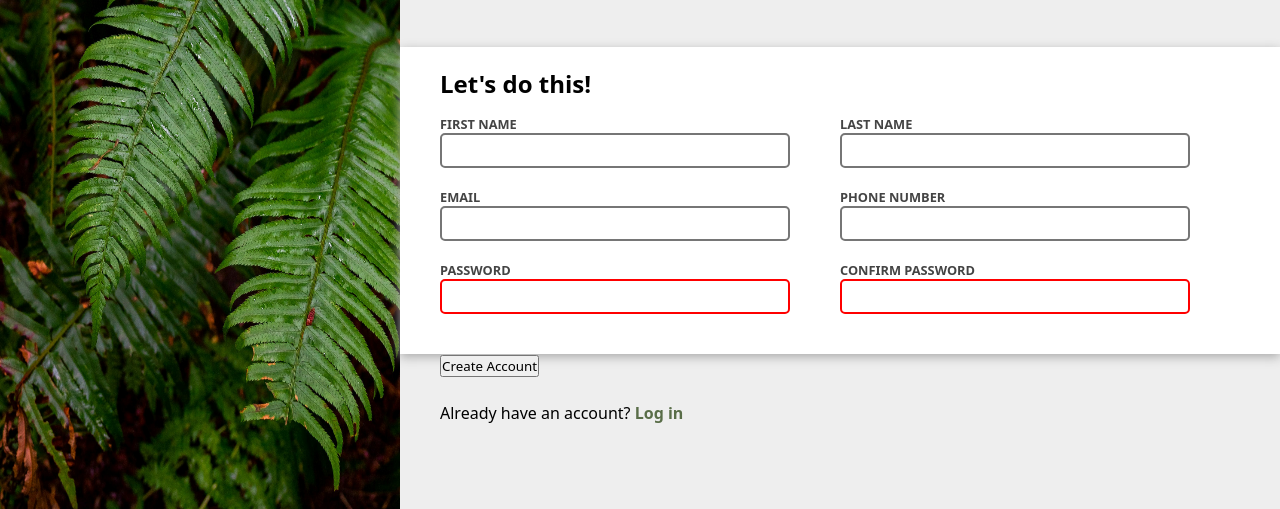
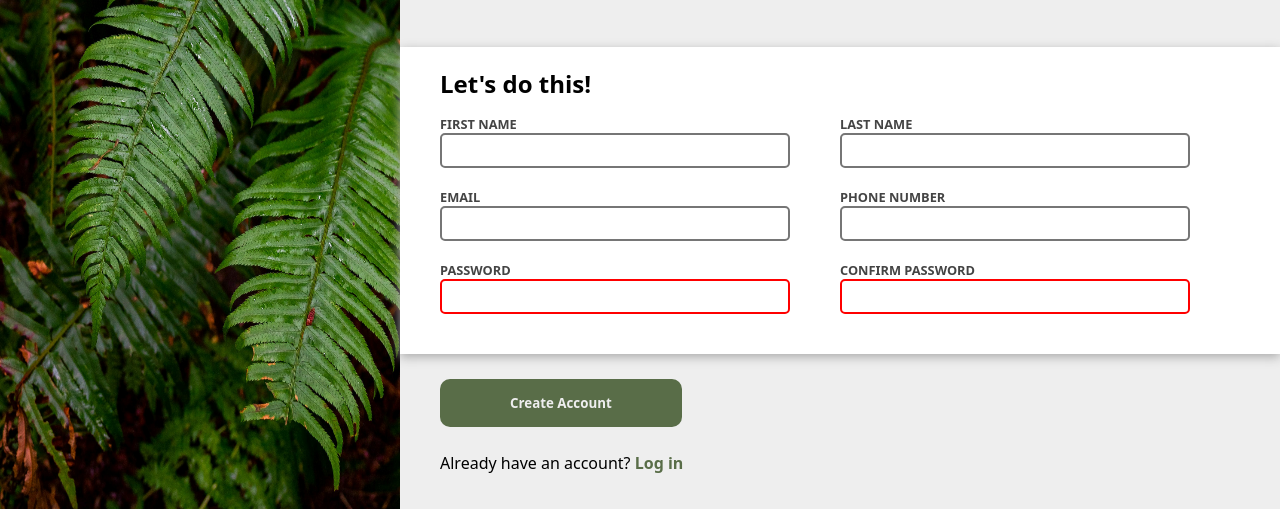
Before and after one commit to Shifardd/sign-up-form, a plain HTML site: page index.html in a window 1280 px wide. Shown: the part 291-800 px from the top of the page. Drawn offline with Linux system fonts and the light colour scheme; a script that the page names is missing.

Commit message:
Update selector for button to button type to avoid error

```diff
--- a/style.css
+++ b/style.css
@@ -107,7 +107,7 @@ form legend {
   border-style: solid;
 }
 
-button[type="submit"] {
+button[type="button"] {
   background-color: #596D48;
   color: #eee;
   border: none;
```
